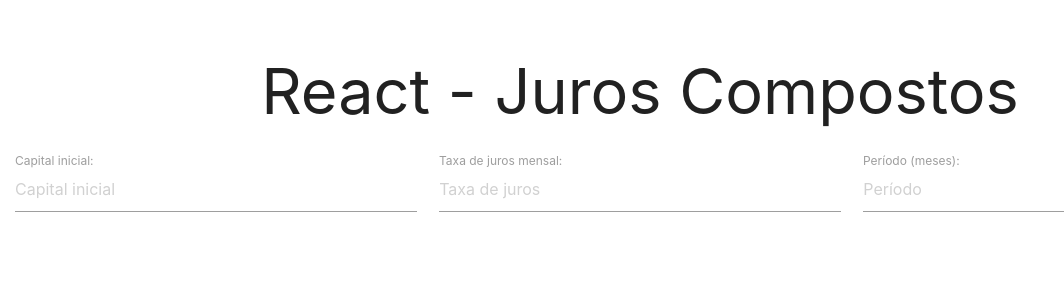
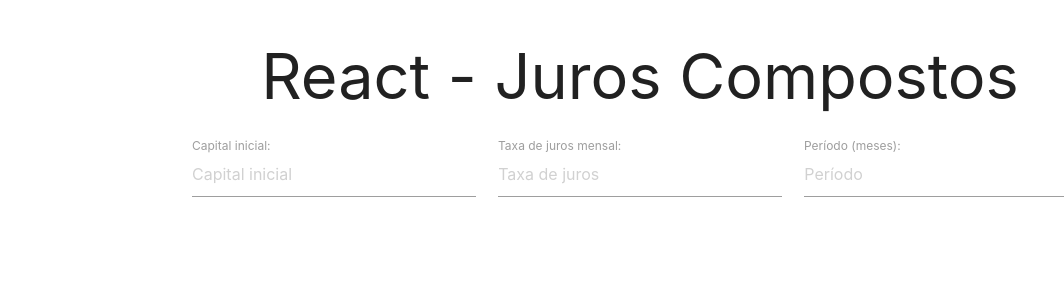
Before and after one commit to Rafaelmkp/fullstack-IGTI, a React (Create React App) app in the folder desafio-mod3/frontend/: page / in a window 1280 px wide. Shown: the top 300 px of the page, without its empty margins (0-1064 px from the left). Built offline with nearby package versions, Linux system fonts and the light colour scheme.

Commit message:
d3 styling calc adjust

```diff
--- a/desafio-mod3/frontend/src/App.js
+++ b/desafio-mod3/frontend/src/App.js
@@ -23,34 +23,10 @@
   };
 
   return (
-    <div style={style.flex}>
-      <h1>React - Juros Compostos</h1>
-      <Form
-        style={style.flexChild}
-        data={{ capital, intRate, term }}
-        onChangeForm={handleFormChange}
-      />
-      <InstallmentGroup
-        style={style.flexChild}
-        cashFlow={{ capital, intRate, term }}
-      />
+    <div className='container center'>
+      <h1 className='center'>React - Juros Compostos</h1>
+      <Form data={{ capital, intRate, term }} onChangeForm={handleFormChange} />
+      <InstallmentGroup cashFlow={{ capital, intRate, term }} />
     </div>
   );
 }
-
-/**
- * >>STYLE<<
- */
-const style = {
-  flex: {
-    display: 'flex',
-    justifyContent: 'center',
-    textAlign: 'center',
-    flexDirection: 'column',
-    margin: '15px',
-  },
-
-  flexChild: {
-    padding: '10px',
-  },
-};
--- a/desafio-mod3/frontend/src/components/Installment.js
+++ b/desafio-mod3/frontend/src/components/Installment.js
@@ -2,21 +2,33 @@
 import css from './installment.module.css';
 import * as formatter from '../helpers/formatters.js';
 
-export default function Installment({ term, interest, amount }) {
-  console.log(`${amount} ${interest} ${term} unit`);
+export default function Installment({ term, amount, rate, interest, profit }) {
+  const classGoodValue = 'green-text darken-4';
+  const classGoodPercent = 'blue-text darken-4';
+  const classBadValue = 'red-text darken-4';
+  const classBadPercent = 'deep-orange-text accent-4';
+
+  const classValue = profit ? classGoodValue : classBadValue;
+  const classPercent = profit ? classGoodPercent : classBadPercent;
+
   return (
-    <div>
-      <span style={style.installmBox}>
-        {term} - {interest} - {amount}
-      </span>
+    <div className='col s6 m3 l2'>
+      <div className={css.flexRow}>
+        <span style={{ marginRight: '10px' }}>
+          <strong>{term}</strong>
+        </span>
+        <div className={css.flexColumn}>
+          <span className={classValue}>
+            <strong>{formatter.formatMoney(amount)}</strong>
+          </span>
+
+          <span className={classValue}>
+            <strong>{formatter.formatMoneyPositiveNegative(interest)}</strong>
+          </span>
+
+          <span className={classPercent}>{formatter.formatPercent(rate)}</span>
+        </div>
+      </div>
     </div>
   );
 }
-
-const style = {
-  installmBox: {
-    display: 'flex',
-    flexDirection: 'column',
-    padding: '10px',
-  },
-};
--- a/desafio-mod3/frontend/src/components/InstallmentGroup.js
+++ b/desafio-mod3/frontend/src/components/InstallmentGroup.js
@@ -9,15 +9,17 @@
   const cashData = calculator(capital, intRate, term);
   console.log(cashData);
   return (
-    <div>
+    <div className='row'>
       {/* each element in cashData is a single installment */}
-      {cashData.map(({ amount, interest, term }) => {
+      {cashData.map(({ amount, term, totalRate, totalInterest, profit }) => {
         return (
           <Installment
             key={term}
             term={term}
-            interest={interest}
             amount={amount}
+            interest={totalInterest}
+            rate={totalRate}
+            profit={profit}
           />
         );
       })}
--- a/desafio-mod3/frontend/src/helpers/calculator.js
+++ b/desafio-mod3/frontend/src/helpers/calculator.js
@@ -3,14 +3,18 @@
 
   let amount = capital;
   for (let i = 1; i <= term; i++) {
-    let interest = amount * (rate / 100);
+    const interest = amount * (rate / 100);
     amount = amount + interest;
-    let totalRate = amount / capital;
+    const totalRate = amount / capital;
+    const totalInterest = amount - capital;
+    const profit = amount >= capital;
     cashFlow.push({
       term: i,
-      amount: amount,
-      interest: interest,
-      totalRate: totalRate,
+      amount,
+      interest,
+      totalRate,
+      totalInterest,
+      profit,
     });
   }
   return cashFlow;
```
